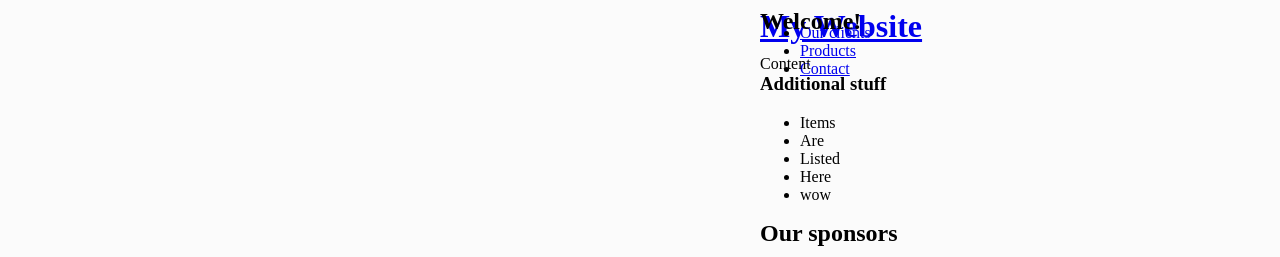
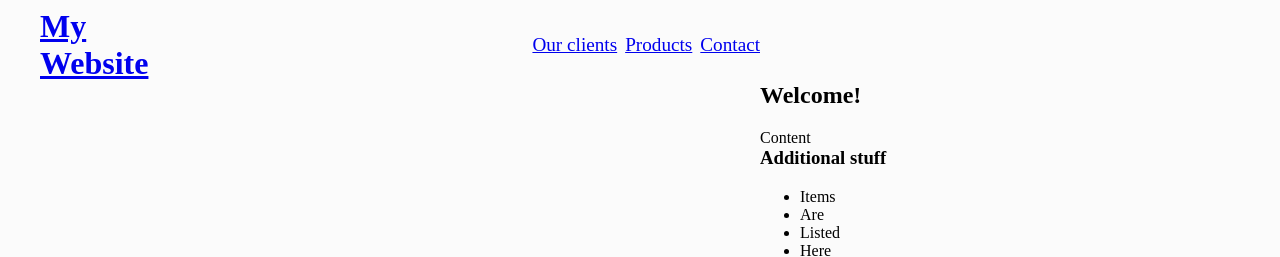
Before and after one commit to samazevedo/css-grid-template, a plain HTML site: page 01/index.html in a window 1280 px wide. Shown: the top 257 px of the page. Drawn offline with Linux system fonts and the light colour scheme.

Commit message:
designing the header

```diff
--- a/01/css/style.css
+++ b/01/css/style.css
@@ -19,9 +19,26 @@ main p {
 }
 .logo {
     grid-area: logo;
+    align-self: center;
 }
 .main-menu {
     grid-area:menu;
+    align-self:  center;
+    justify-self: end;
+}
+.main-menu ul {
+    margin: 0;
+    padding: 0;
+    display: flex;
+}
+.main-menu_item {
+    list-style-type: none;
+    padding: 0;
+    font-size: 1.2rem;
+    margin-right: 0.5rem;
+}
+.main-menu .main-menu_item:last-of-type {
+    margin-right: 0;
 }
 .content-area {
     grid-area: content;
@@ -41,5 +58,13 @@ main p {
     grid-template-columns: 2fr 6fr 4fr; // fr - fraction of th free space
     // 2 + 6 + 4 = 12 // 6 /12 = 0.5 = 50% free space
     grid-gap: 2rem 1rem;  // free spacing between the rows and columns
+    grid-template-rows: 3rem;
+    grid-template-areas:
+    "logo menu menu" ;
+}
+.main-header {
+    height: 3rem;
+}
+.logo {
 
 }
```
